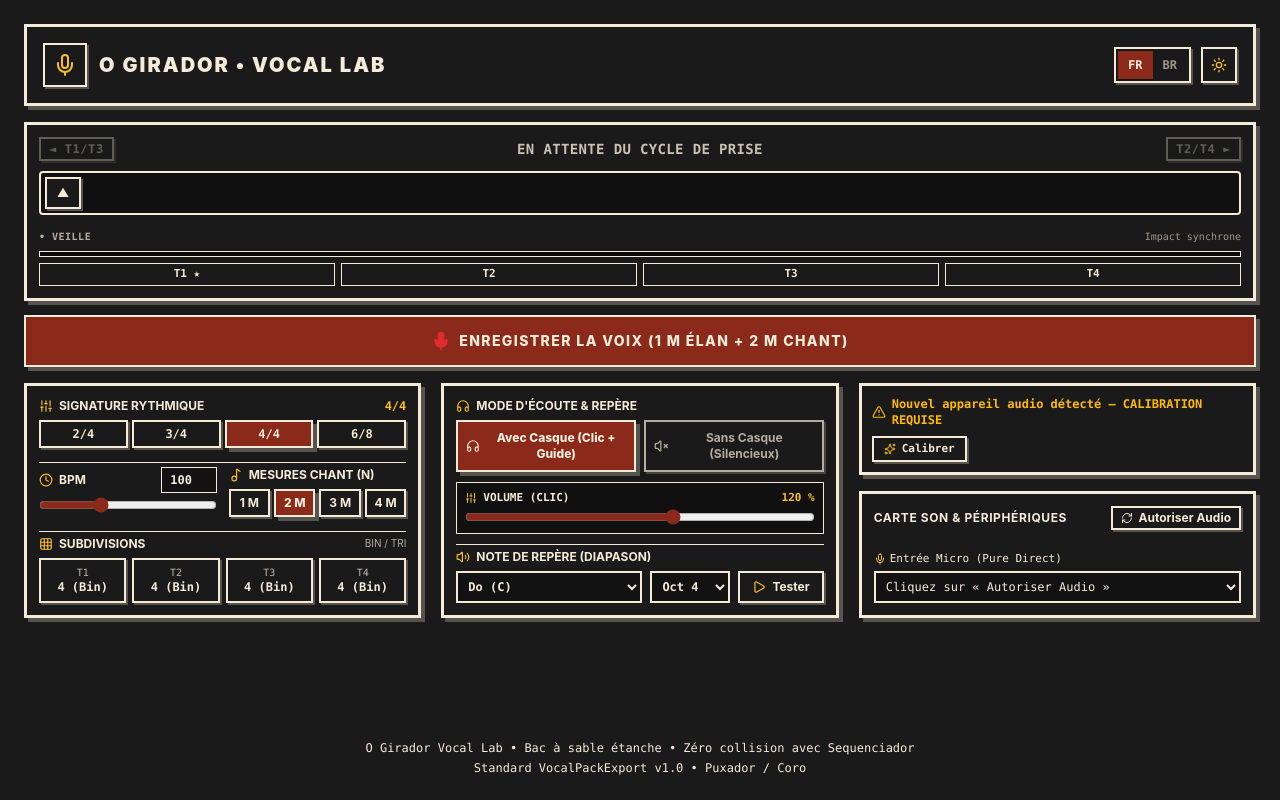
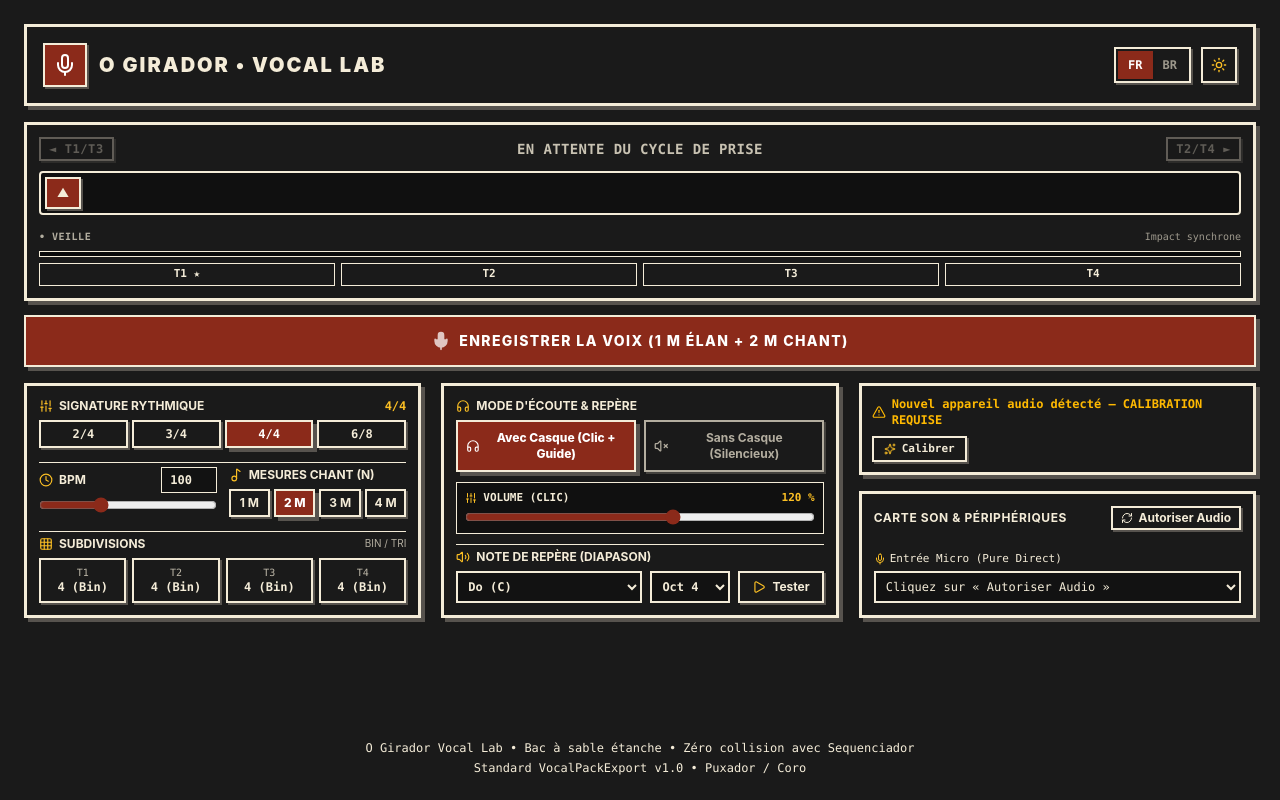
Before and after one commit to JulianBiblocq/o-girador-vocal-lab, a React (Vite) app: page / in a window 1280 px wide. Built offline with nearby package versions, Linux system fonts and the light colour scheme.

Commit message:
style(theme): restaure le rouge terracotta profond #8b2a1a et texte blanc pur dans les deux modes

```diff
--- a/src/App.tsx
+++ b/src/App.tsx
@@ -23,8 +23,8 @@ const AppContent: React.FC = () => {
     <div className="min-h-screen bg-theme-bg text-theme-ink flex flex-col p-2.5 sm:p-4 md:p-6 transition-colors duration-200">
       <header className="w-full max-w-none mb-4 cordel-card p-3 sm:p-4 flex flex-wrap items-center justify-between gap-3">
         <div className="flex items-center gap-3">
-          <div className="p-2 cordel-card-sm bg-theme-wood text-theme-ink shrink-0">
-            <Mic className="w-5 h-5 sm:w-6 sm:h-6 text-theme-accent" />
+          <div className="p-2 cordel-card-sm bg-theme-wood text-white shrink-0">
+            <Mic className="w-5 h-5 sm:w-6 sm:h-6 text-white" />
           </div>
           <div>
             <h1 className="text-base sm:text-lg md:text-xl font-black tracking-widest uppercase m-0 leading-tight">
@@ -44,7 +44,7 @@ const AppContent: React.FC = () => {
               onClick={() => setLocale('fr')}
               className={`h-full px-2.5 font-bold transition-all flex items-center justify-center cursor-pointer ${
                 locale === 'fr'
-                  ? 'bg-theme-wood text-theme-ink font-black shadow-sm'
+                  ? 'bg-theme-wood text-white font-black shadow-sm'
                   : 'opacity-60 hover:opacity-100 text-theme-ink'
               }`}
               title="Français"
@@ -56,7 +56,7 @@ const AppContent: React.FC = () => {
               onClick={() => setLocale('br')}
               className={`h-full px-2.5 font-bold transition-all flex items-center justify-center cursor-pointer ${
                 locale === 'br'
-                  ? 'bg-theme-wood text-theme-ink font-black shadow-sm'
+                  ? 'bg-theme-wood text-white font-black shadow-sm'
                   : 'opacity-60 hover:opacity-100 text-theme-ink'
               }`}
               title="Português Brasileiro"
--- a/src/components/PendulumVisualizer.tsx
+++ b/src/components/PendulumVisualizer.tsx
@@ -134,7 +134,7 @@ export const PendulumVisualizer: React.FC<PendulumVisualizerProps> = ({
 
       <div ref={containerRef} className="w-full h-11 bg-black/40 border-2 border-theme-border relative flex items-center px-1 overflow-hidden rounded-sm">
         <div className="absolute left-1/2 top-0 bottom-0 w-0.5 bg-theme-border/20 -translate-x-1/2 pointer-events-none" />
-        <div ref={shuttleRef} style={{ willChange: 'transform' }} className="w-9 h-8 cordel-card-sm flex items-center justify-center font-bold text-xs bg-theme-wood text-theme-ink shadow-md cursor-default pointer-events-none">
+        <div ref={shuttleRef} style={{ willChange: 'transform' }} className="w-9 h-8 cordel-card-sm flex items-center justify-center font-bold text-xs bg-theme-wood text-white shadow-md cursor-default pointer-events-none">
           ▲
         </div>
       </div>
--- a/src/components/livret-melodia/LetraEditorPanel.tsx
+++ b/src/components/livret-melodia/LetraEditorPanel.tsx
@@ -106,7 +106,7 @@ export const LetraEditorPanel: React.FC<LetraEditorPanelProps> = ({ allSteps, on
                   type="button"
                   onClick={() => handleToggleTrailingSpace(st.stepIndex)}
                   className={`mt-1 px-1 py-0.5 text-[8.5px] font-mono w-full transition-all rounded-none cursor-pointer ${
-                    hasSpace ? 'bg-theme-wood text-theme-ink border border-theme-border font-bold' : 'bg-white/5 text-theme-ink/60 hover:bg-white/10'
+                    hasSpace ? 'bg-theme-wood text-white border border-theme-border font-bold' : 'bg-white/5 text-theme-ink/60 hover:bg-white/10'
                   }`}
                   title={hasSpace ? t('letraSpaceTooltip') : t('letraTiedTooltip')}
                 >
--- a/src/components/livret-melodia/PianoRollToolbar.tsx
+++ b/src/components/livret-melodia/PianoRollToolbar.tsx
@@ -62,7 +62,7 @@ export const PianoRollToolbar: React.FC<PianoRollToolbarProps> = (props) => {
               <button
                 key={item.id} type="button" onClick={() => onSelectTool(item.id)} title={item.label}
                 className={`px-2 py-1 text-xs font-mono flex items-center gap-1 border-r last:border-r-0 border-theme-border/40 transition-all rounded-none cursor-pointer ${
-                  isActive ? 'bg-theme-wood text-theme-ink font-bold' : 'text-theme-ink/75 hover:bg-white/10 hover:text-theme-ink'
+                  isActive ? 'bg-theme-wood text-white font-bold' : 'text-theme-ink/75 hover:bg-white/10 hover:text-theme-ink'
                 }`}
               >
                 <Icon className="w-3.5 h-3.5" />
@@ -124,7 +124,7 @@ export const PianoRollToolbar: React.FC<PianoRollToolbarProps> = (props) => {
           <button
             key={z} type="button" onClick={() => onSetZoom(z)}
             className={`px-2 py-0.5 text-[11px] font-mono border-r last:border-r-0 border-theme-border/40 transition-all rounded-none cursor-pointer ${
-              zoomLevel === z ? 'bg-theme-wood text-theme-ink font-bold' : 'text-theme-ink/70 hover:bg-white/10'
+              zoomLevel === z ? 'bg-theme-wood text-white font-bold' : 'text-theme-ink/70 hover:bg-white/10'
             }`}
           >
             {z}x
--- a/src/components/livret-prise/ListeningModePanel.tsx
+++ b/src/components/livret-prise/ListeningModePanel.tsx
@@ -45,15 +45,15 @@ export const ListeningModePanel: React.FC<ListeningModePanelProps> = ({
         <div className="grid grid-cols-2 gap-2">
           <button
             type="button" disabled={disabled} onClick={() => onListeningModeChange('headphones')}
-            className={`p-2 flex flex-col items-center justify-center gap-1 text-xs font-bold cursor-pointer ${listeningMode === 'headphones' ? 'cordel-btn-primary' : 'cordel-btn opacity-70'}`}
+            className={`p-2 flex flex-col items-center justify-center gap-1 text-xs font-bold cursor-pointer ${listeningMode === 'headphones' ? 'cordel-btn-primary text-white' : 'cordel-btn opacity-70'}`}
           >
-            <div className="flex items-center gap-1.5"><Headphones className="w-4 h-4" /><span>{t('modeHeadphones')}</span></div>
+            <div className="flex items-center gap-1.5"><Headphones className="w-4 h-4 text-current" /><span>{t('modeHeadphones')}</span></div>
           </button>
           <button
             type="button" disabled={disabled} onClick={() => onListeningModeChange('speakers')}
-            className={`p-2 flex flex-col items-center justify-center gap-1 text-xs font-bold cursor-pointer ${listeningMode === 'speakers' ? 'cordel-btn-primary' : 'cordel-btn opacity-70'}`}
+            className={`p-2 flex flex-col items-center justify-center gap-1 text-xs font-bold cursor-pointer ${listeningMode === 'speakers' ? 'cordel-btn-primary text-white' : 'cordel-btn opacity-70'}`}
           >
-            <div className="flex items-center gap-1.5"><VolumeX className="w-4 h-4" /><span>{t('modeVisual')}</span></div>
+            <div className="flex items-center gap-1.5"><VolumeX className="w-4 h-4 text-current" /><span>{t('modeVisual')}</span></div>
           </button>
         </div>
       </div>
--- a/src/components/livret-prise/PreviewControls.tsx
+++ b/src/components/livret-prise/PreviewControls.tsx
@@ -67,7 +67,7 @@ export const PreviewControls: React.FC<PreviewControlsProps> = ({
         <button
           type="button" disabled={disabled} onClick={onTogglePlay}
           className={`py-2 px-3 flex items-center justify-center gap-1.5 text-xs font-bold transition-all cursor-pointer ${
-            isPlaying ? 'bg-red-900 text-theme-ink border-2 border-theme-border' : 'cordel-btn-primary'
+            isPlaying ? 'bg-red-900 text-white border-2 border-theme-border' : 'cordel-btn-primary'
           }`}
         >
           {isPlaying ? (
@@ -90,7 +90,7 @@ export const PreviewControls: React.FC<PreviewControlsProps> = ({
           }`}
           title={t('clickWitness')}
         >
-          {clickEnabled ? <Volume2 className="w-4 h-4 text-theme-accent" /> : <VolumeX className="w-4 h-4" />}
+          {clickEnabled ? <Volume2 className="w-4 h-4 text-white" /> : <VolumeX className="w-4 h-4" />}
           <span>{t('clickWitness')}</span>
         </button>
 
--- a/src/components/livret-prise/RecordActionButton.tsx
+++ b/src/components/livret-prise/RecordActionButton.tsx
@@ -31,7 +31,7 @@ export const RecordActionButton: React.FC<RecordActionButtonProps> = ({
           </>
         ) : (
           <>
-            <Mic className="w-5 h-5 text-red-500 fill-current animate-pulse" />
+            <Mic className="w-5 h-5 text-white fill-current animate-pulse" />
             <span>{t('btnStartRecording', { measures: measuresCount })}</span>
           </>
         )}
--- a/src/themeTokens.css
+++ b/src/themeTokens.css
@@ -4,7 +4,10 @@
   --cordel-text: #f4ecd8;
   --cordel-border: #f4ecd8;
   --cordel-wood: #8b2a1a;
-  --cordel-wood-light: #ab3a26;
+  --cordel-wood-light: #a83820;
+  --cordel-primary: var(--cordel-wood);
+  --cordel-terracotta: var(--cordel-wood);
+  --cordel-on-primary: #ffffff;
   --cordel-accent: #d4af37;
   --cordel-accent-text: #fbbf24;
   --cordel-secondary-text: rgba(244, 236, 216, 0.7);
@@ -13,15 +16,18 @@
   --cordel-shadow-color: #57534e;
   --cordel-shadow: 4px 4px 0px #57534e;
   --cordel-shadow-sm: 2px 2px 0px #57534e;
-  --cordel-btn-primary-text: #f4ecd8;
+  --cordel-btn-primary-text: #ffffff;
 }
 
 [data-theme='light'] {
   --cordel-bg: #f4ecd8;
   --cordel-text: #1a1a1a;
   --cordel-border: #1a1a1a;
-  --cordel-wood: #df6d4e;
-  --cordel-wood-light: #eb7f61;
+  --cordel-wood: #8b2a1a;
+  --cordel-wood-light: #a83820;
+  --cordel-primary: var(--cordel-wood);
+  --cordel-terracotta: var(--cordel-wood);
+  --cordel-on-primary: #ffffff;
   --cordel-accent: #9a3412;
   --cordel-accent-text: #9a3412;
   --cordel-secondary-text: #57534e;
@@ -30,18 +36,19 @@
   --cordel-shadow-color: #8c857b;
   --cordel-shadow: 4px 4px 0px #8c857b;
   --cordel-shadow-sm: 2px 2px 0px #8c857b;
-  --cordel-btn-primary-text: #1a1a1a;
+  --cordel-btn-primary-text: #ffffff;
 }
 
 /* Utilitaires Cordel sémantiques */
 .bg-theme-bg { background-color: var(--cordel-bg); }
 .text-theme-ink { color: var(--cordel-text); }
 .border-theme-border { border-color: var(--cordel-border); }
-.bg-theme-wood { background-color: var(--cordel-wood); }
+.bg-theme-wood { background-color: var(--cordel-wood) !important; }
 .text-theme-accent { color: var(--cordel-accent-text); }
 .bg-theme-accent { background-color: var(--cordel-accent); }
 .border-theme-accent { border-color: var(--cordel-accent); }
 .text-theme-secondary { color: var(--cordel-secondary-text); }
+.text-theme-on-primary { color: var(--cordel-on-primary) !important; }
 
 /* Effet gravure sur bois (Cordel woodcut) : coins carrés stricts (zéro pilule) */
 .cordel-card {
@@ -76,8 +83,8 @@
 }
 
 .cordel-btn-primary {
-  background-color: var(--cordel-wood);
-  color: var(--cordel-btn-primary-text);
+  background-color: var(--cordel-wood) !important;
+  color: var(--cordel-on-primary) !important;
   border: 2px solid var(--cordel-border);
   box-shadow: var(--cordel-shadow);
   font-weight: 800;
@@ -86,7 +93,7 @@
 }
 
 .cordel-btn-primary:hover {
-  background-color: var(--cordel-wood-light);
+  background-color: var(--cordel-wood-light) !important;
   transform: translate(-1px, -1px);
 }
 
```
Also changed, not shown: src/components/livret-melodia/MelodicControls.tsx (+6 -6 lines), src/components/livret-melodia/PianoRollToolPalette.tsx (+4 -4 lines).
